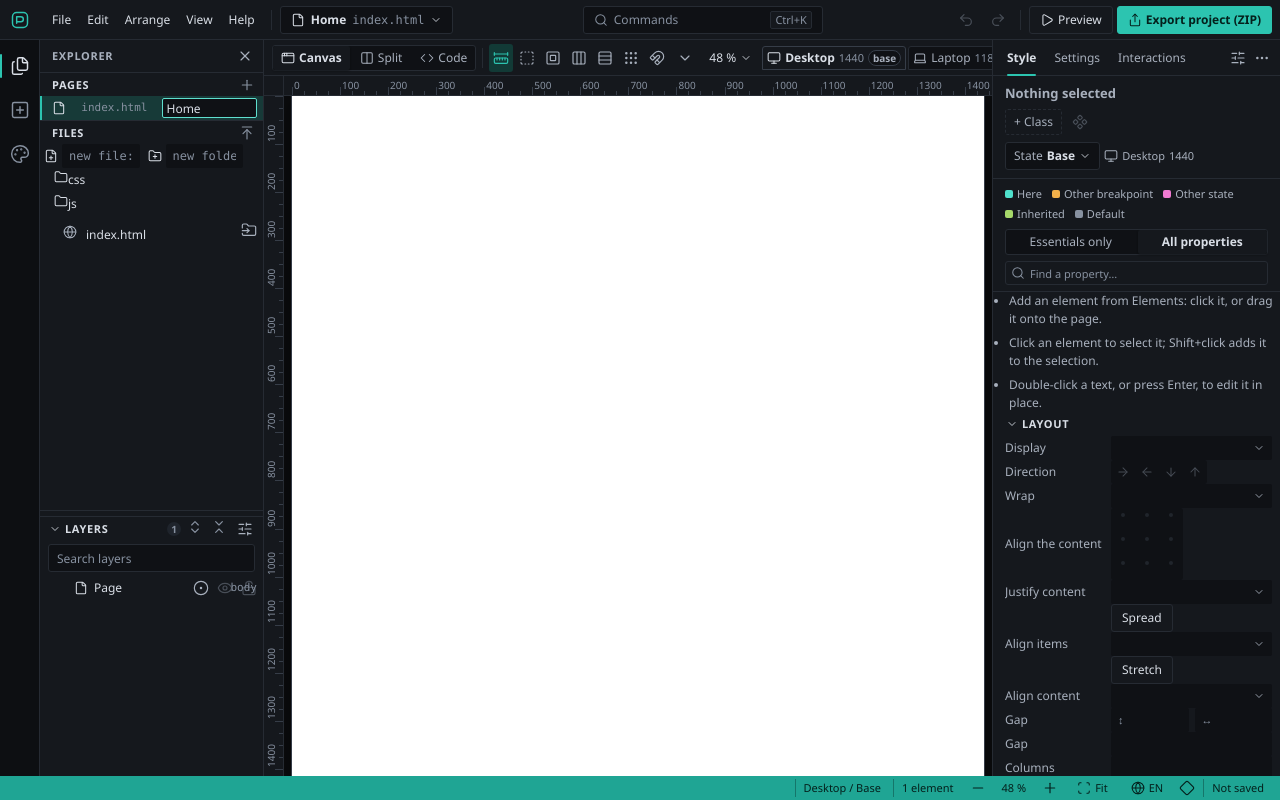
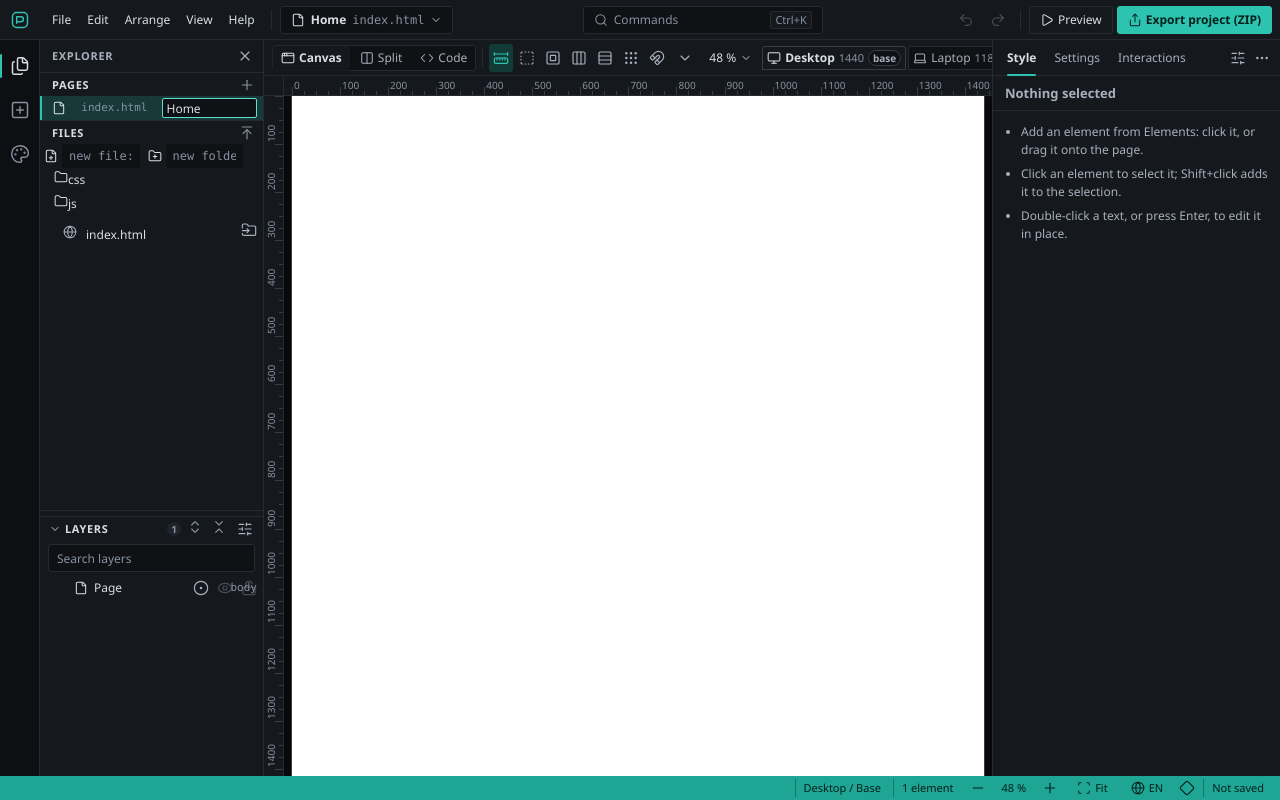
Before and after one commit to designathan1988/app-pagebuilder, a React (Vite) app: page / in a window 1280 px wide. Built offline with nearby package versions, Linux system fonts and the light colour scheme.

Commit message:
Show guidance alone in Style without a selection

```diff
--- a/src/editor/shell/inspector.css
+++ b/src/editor/shell/inspector.css
@@ -360,6 +360,7 @@
   gap: 0;
   padding: 0;
 }
+.inspector-body--empty { padding: var(--space-6); }
 
 
 .settings-section {
--- a/src/editor/shell/inspector.tsx
+++ b/src/editor/shell/inspector.tsx
@@ -1043,6 +1043,14 @@ function ComponentNotice() {
 function StyleTab() {
   const t = useT();
   const none = useEditorState((s) => s.selection.length === 0);
+  if (none) return (
+    <>
+      <SelectorBar />
+      <div className="inspector-style" data-region="inspector-style">
+        <div className="inspector-body inspector-body--empty"><Hints /></div>
+      </div>
+    </>
+  );
   return (
     <>
       <SelectorBar />
@@ -1064,7 +1072,6 @@ function StyleTab() {
           </div>
         <div className="inspector-scroll">
         <div className="inspector-body">
-          {none ? <Hints /> : null}
           <ComponentNotice />
           <div className="inspector-sections">
             <StyleSections />
@@ -1111,10 +1118,12 @@ export function Inspector() {
 // the active breakpoint.
 function SelectorBar() {
   const t = useT();
+  const none = useEditorState((s) => s.selection.length === 0);
   // the state and the breakpoint the editor edits (view/style-state.ts, view/breakpoints.ts)
   const state = useEditorState((s) => activeState(s.ui));
   const breakpoint = useEditorState((s) => activeBreakpoint(s.ui));
   const breakpointIcon = doorSlots('canvas-breakpoints').find((d) => d.door.args.breakpoint === breakpoint.id)?.door.icon ?? null;
+  if (none) return <div className="selector-bar selector-bar--empty" data-region="inspector-selector-bar"><SelectedElement /></div>;
   return (
     <div className="selector-bar" data-region="inspector-selector-bar">
       <SelectedElement />
```
Also changed, not shown: 1 other file (tests, documents, lock files or other folders).
